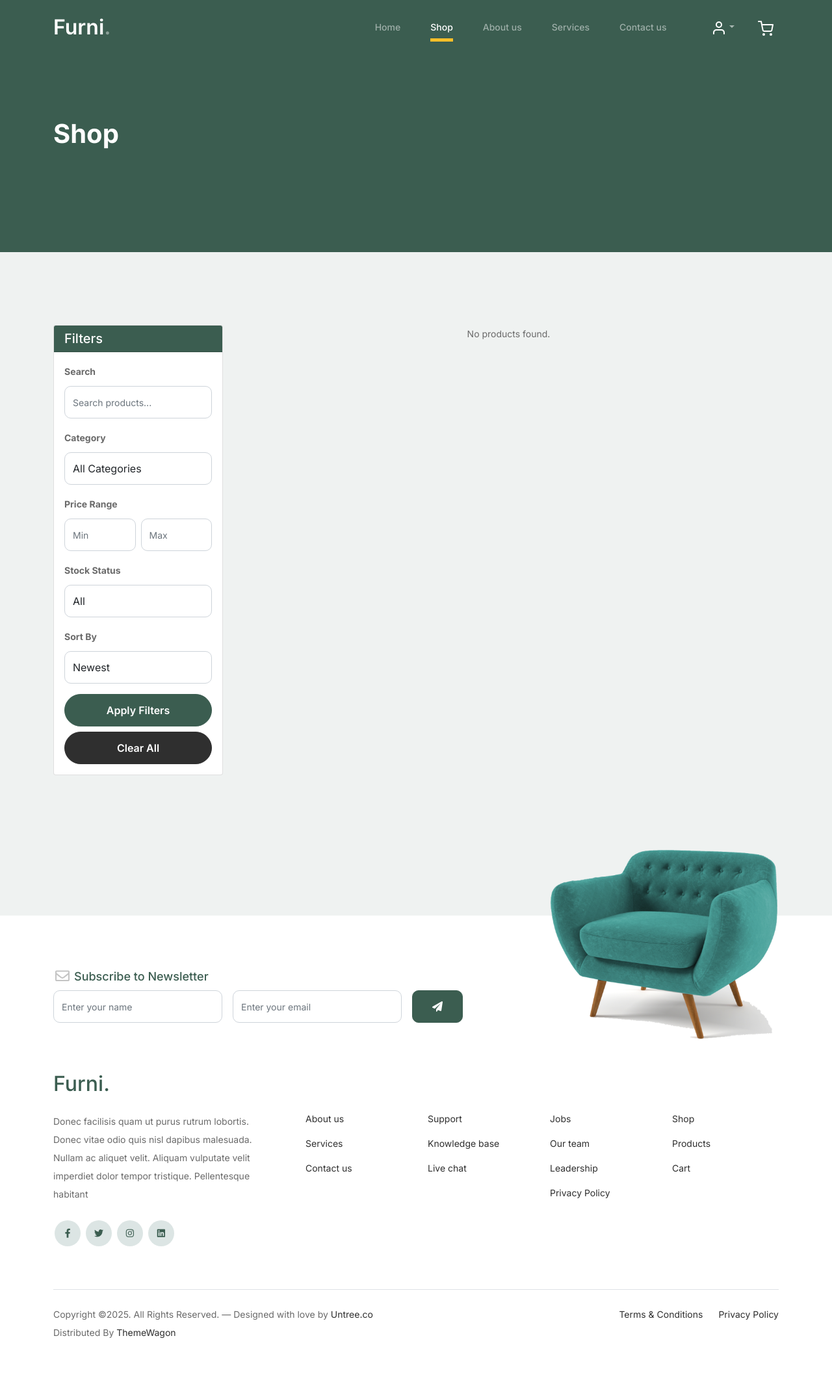
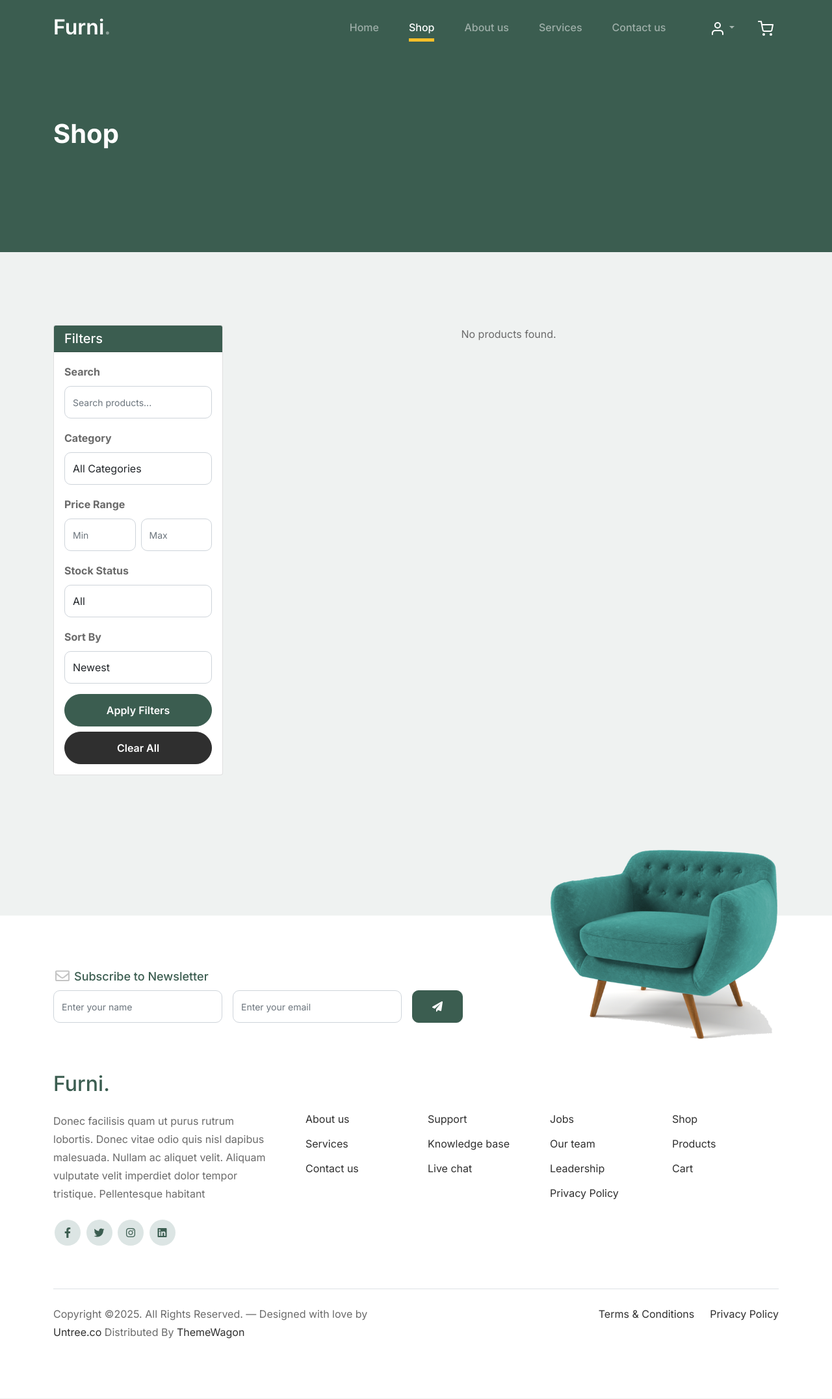
Before and after one commit to htadicha/ComfyZone, a Django app: page /shop/ in a window 1280 px wide. Shown: the whole page at 65% size. Run offline with Django 5.2, Linux system fonts and the light colour scheme; data that the repository does not hold is empty; parts of the project's set-up code (start-up, migrations or seed data) failed here and were passed over.

Commit message:
style: unify typography and size filter label

```diff
--- a/static/css/style.css
+++ b/static/css/style.css
@@ -5,17 +5,52 @@
 * License: https://creativecommons.org/licenses/by/3.0/
 */
 @import url("https://fonts.googleapis.com/css2?family=Inter:wght@400;500;600;700;800&display=swap");
+:root {
+  --font-family-primary: "Inter", sans-serif;
+  --font-size-base: 16px;
+  --font-size-filter-title: 1rem;
+  --font-size-category-filter: 0.9rem;
+}
 body {
   overflow-x: hidden;
   position: relative; }
 
 body {
-  font-family: "Inter", sans-serif;
+  font-family: var(--font-family-primary);
   font-weight: 400;
   line-height: 28px;
   color: #6a6a6a;
-  font-size: 14px;
+  font-size: var(--font-size-base);
   background-color: #eff2f1; }
+
+body,
+p,
+li,
+a,
+label,
+input,
+select,
+textarea,
+button,
+.card,
+.card-header,
+.card-body,
+.form-control,
+.btn,
+.alert,
+.table {
+  font-family: var(--font-family-primary);
+  font-size: var(--font-size-base); }
+
+.filter-card .card-header,
+.filter-card .form-label,
+.filter-card .form-control,
+.filter-card .btn {
+  font-family: var(--font-family-primary);
+  font-size: var(--font-size-filter-title); }
+
+.filter-card .filter-category-label {
+  font-size: var(--font-size-category-filter); }
 
 a {
   text-decoration: none;
```
